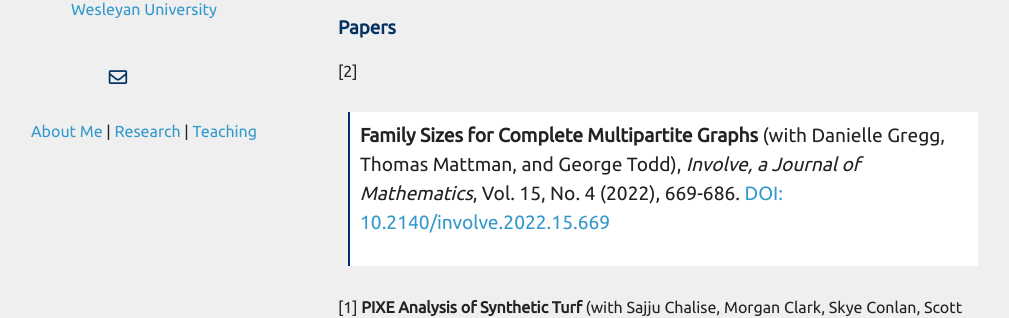
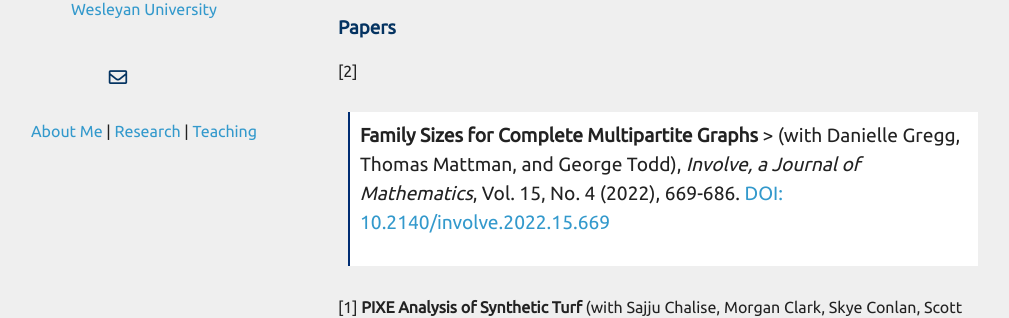
Before and after one commit to zporat/zporat.github.io, a Jekyll site: the page built from index.md, in a window 1280 px wide and 1110 px high. Shown: the part 460-778 px from the top of the window, without its empty margins (132-1141 px from the left). Built offline with Jekyll 4.4.1, drawn with Linux system fonts in a browser that asks for light colours; nearby versions of some CDN libraries; a style sheet for code colours, icons or effects is not loaded; our own code applies the rules of GitHub Pages for plain Markdown files.

```diff
--- a/index.md
+++ b/index.md
@@ -19,7 +19,7 @@ My research interests lie in number theory and algebraic geometry. In particular
 ### Papers
 
 [2]
-> **Family Sizes for Complete Multipartite Graphs** (with Danielle Gregg, Thomas Mattman, and George Todd), *Involve, a Journal of Mathematics*, Vol. 15, No. 4 (2022), 669-686. [DOI: 10.2140/involve.2022.15.669](https://msp.org/involve/2022/15-4/p07.xhtml)
+> **Family Sizes for Complete Multipartite Graphs** > (with Danielle Gregg, Thomas Mattman, and George Todd), *Involve, a Journal of Mathematics*, Vol. 15, No. 4 (2022), 669-686. [DOI: 10.2140/involve.2022.15.669](https://msp.org/involve/2022/15-4/p07.xhtml)
 
 [1] **PIXE Analysis of Synthetic Turf** (with Sajju Chalise, Morgan Clark, Skye Conlan, Scott LaBrake, and Michael Vineyard), *Environment and Ecology Research*, Vol. 6, No. 1 (2018), 60-65.
 [DOI: 10.13189/eer.2018.060105](https://www.hrpub.org/journals/article_info.php?aid=6770)
```
